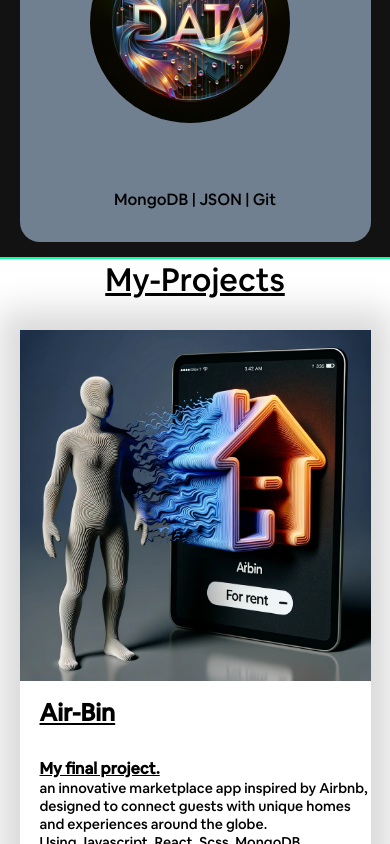
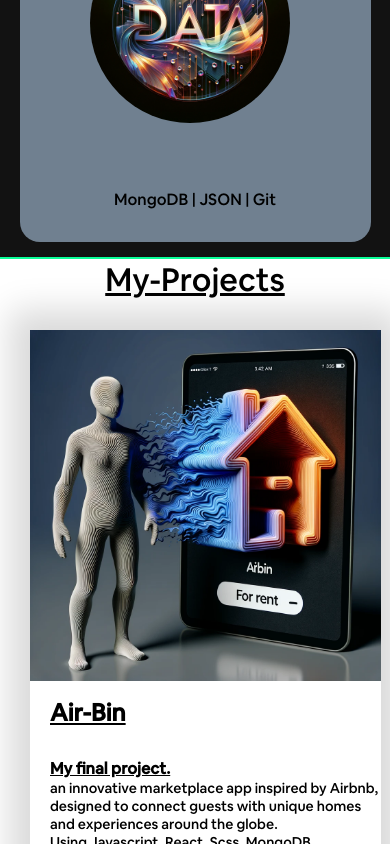
Before and after one commit to NoyLeibo/NoyResume, a React (Vite) app: page / in a window 390 px wide. Shown: the part 3071-3915 px from the top of the page. Built offline with nearby package versions, Linux system fonts and the light colour scheme.

Commit message:
update responsive

```diff
--- a/src/assets/styles/cmps/ProjectsPage.scss
+++ b/src/assets/styles/cmps/ProjectsPage.scss
@@ -13,6 +13,8 @@
 
         @include for-mobile-layout {
             flex-direction: column;
+            max-width: 100vw;
+
         }
 
         .project-card-one,
```
